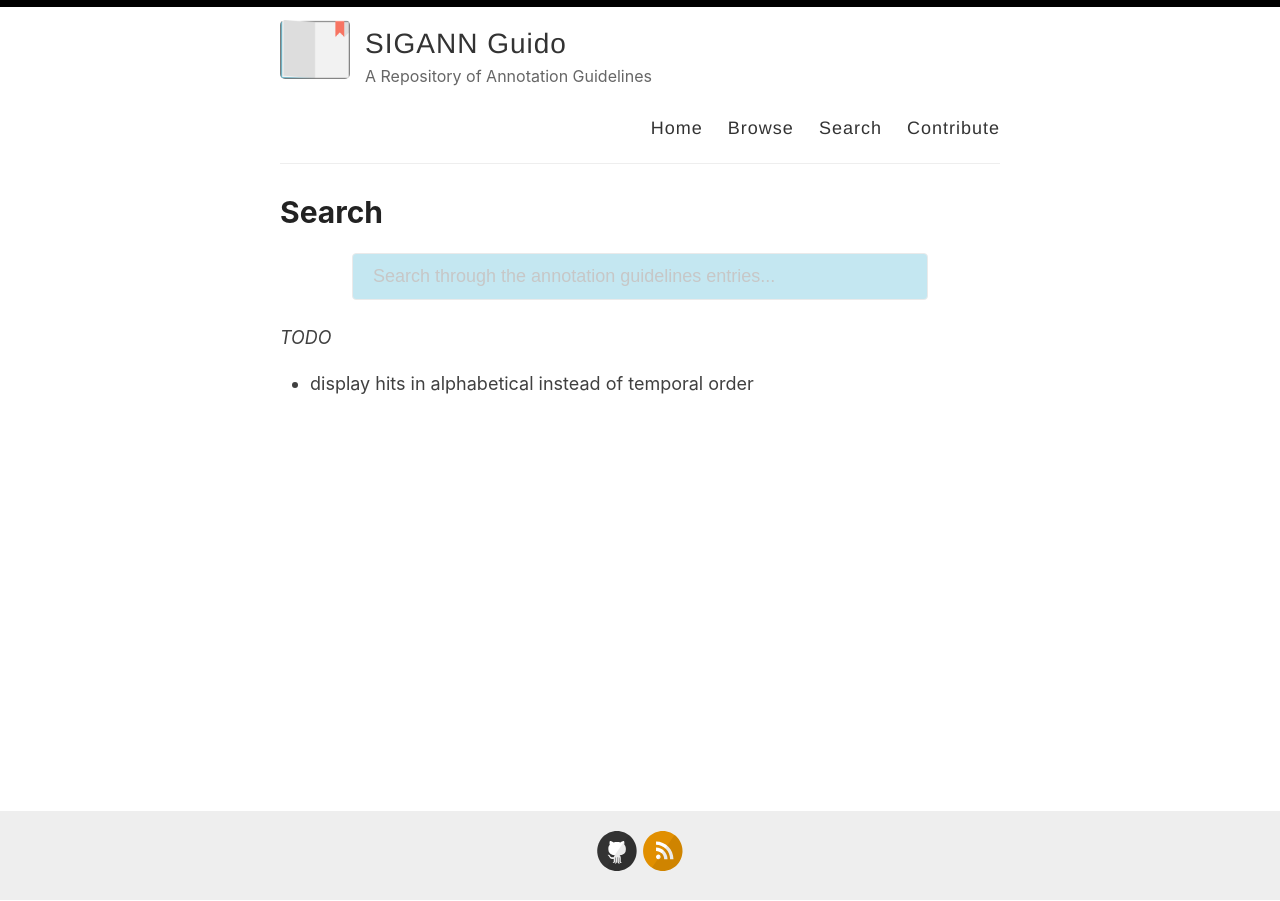
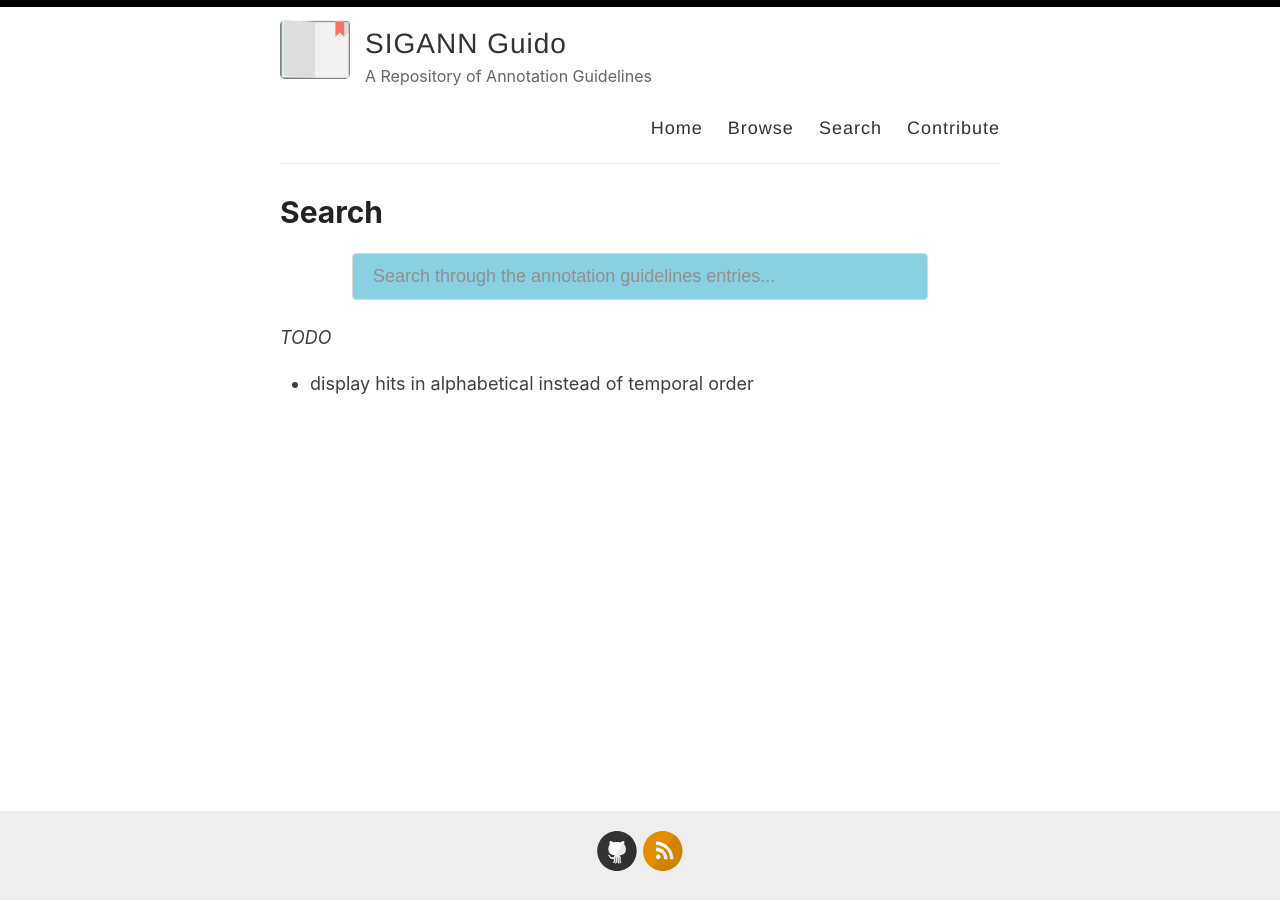
Before and after one commit to SIGANN/guido, a Jekyll site: the page built from _pages/search.md, in a window 1280 px wide. Built offline with Jekyll 4.4.1, drawn with Linux system fonts in a browser that asks for light colours.

Commit message:
Update style.scss

```diff
--- a/assets/style.scss
+++ b/assets/style.scss
@@ -149,7 +149,7 @@
   box-sizing: border-box;
   font-size: 18px;
   background-color: #6dc5dd;
-  opacity: .4;
+  opacity: .8;
 }
 
 .share-box {
@@ -701,9 +701,9 @@
   font-size: 14.5px;
   padding: 2px 13px;
   border: none;
-  background-color: #4CAF50;
+  background-color: #f77462;
   border-radius: 50px;
-  color: #f77462;
+  color: #fff;
 }
 
 .pagination a, .pagination span {
```
